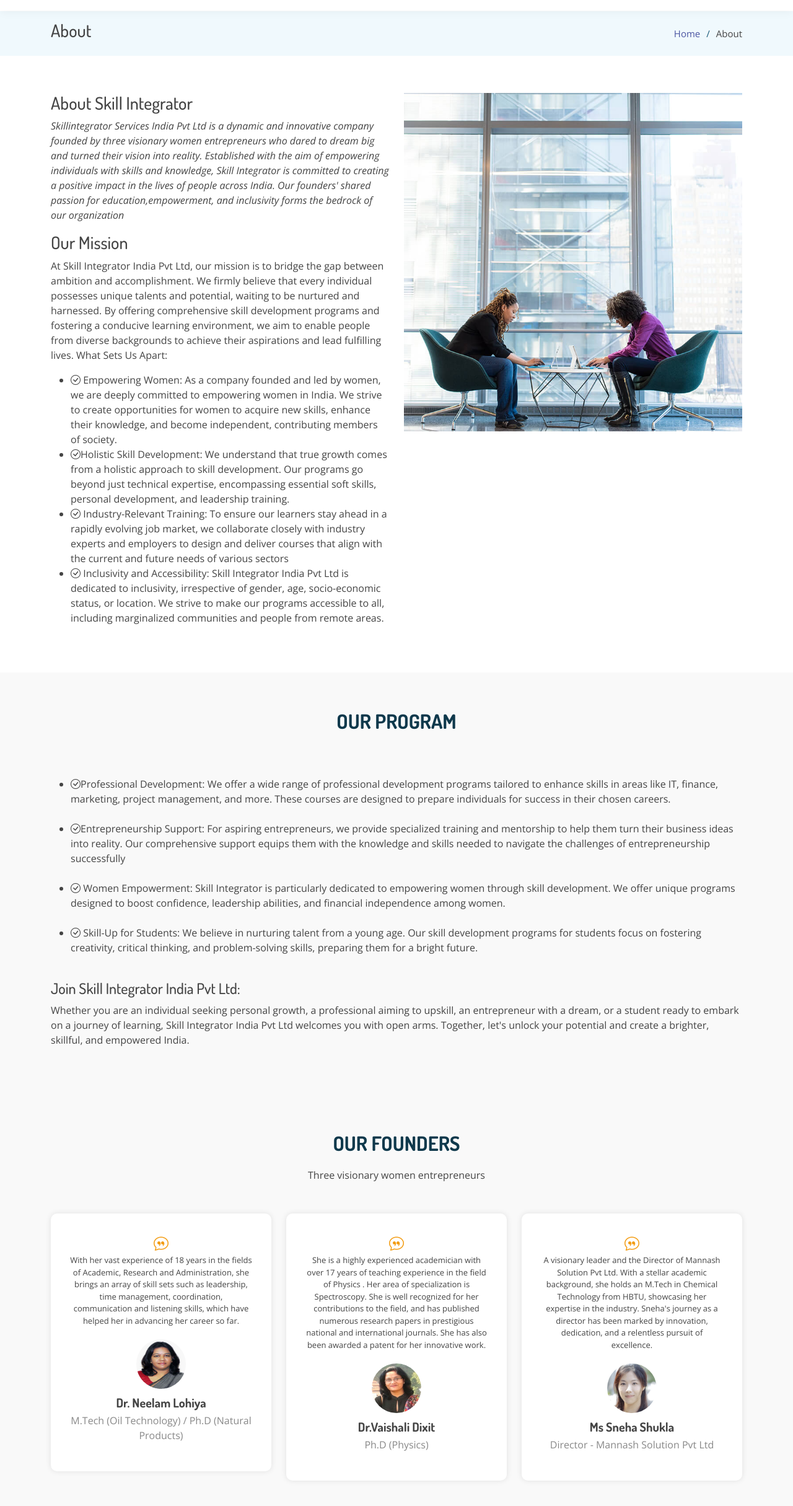
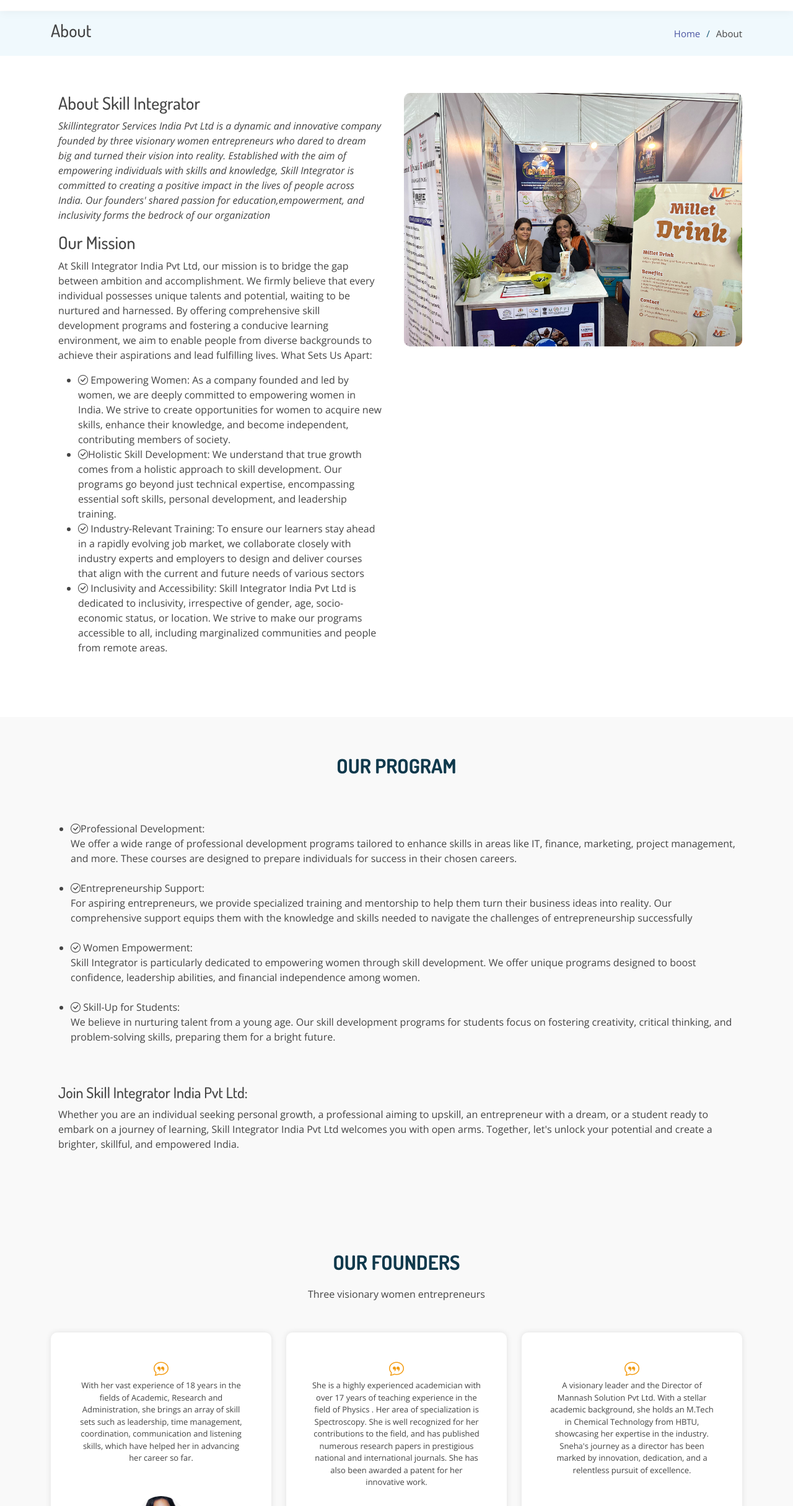
Before and after one commit to SahilAli8808/SkillsIntegrator-Services-India-Pvt-Ltd, a plain HTML site: page about.html in a window 1280 px wide. Shown: the part 66-2496 px from the top of the page at 62% size. Drawn offline with nearby package versions, Linux system fonts and the light colour scheme.

Commit message:
udpdated about section

```diff
--- a/about.html
+++ b/about.html
@@ -167,9 +167,38 @@
         <div class="container">
           <div class="row">
             <div class="col-lg-6 order-1 order-lg-2">
-              <img src="assets/img/about.jpg" class="img-fluid" alt="" />
+              <div id="carouselExampleInterval" class="carousel slide" data-bs-ride="carousel">
+                <div class="carousel-inner">
+                  <div class="carousel-item active" data-bs-interval="1000">
+                    <img src="./assets/img/gallery/gallery-1.jpeg" class="d-block w-100" alt="...">
+                  </div>
+                  <div class="carousel-item" data-bs-interval="4000">
+                    <img src="./assets/img/gallery/gallery-2.jpeg" class="d-block w-100" alt="...">
+                  </div>
+                  <div class="carousel-item" data-bs-interval="4000">
+                    <img src="./assets/img/gallery/gallery-3.jpeg" class="d-block w-100" alt="...">
+                  </div>
+                  <div class="carousel-item" data-bs-interval="4000">
+                    <img src="./assets/img/gallery/gallery-4.jpeg" class="d-block w-100" alt="...">
+                  </div>
+                  <div class="carousel-item" data-bs-interval="4000">
+                    <img src="./assets/img/gallery/gallery-5.jpeg" class="d-block w-100" alt="...">
+                  </div>
+                  <div class="carousel-item" data-bs-interval="4000">
+                    <img src="./assets/img/gallery/gallery-6.jpeg" class="d-block w-100" alt="...">
+                  </div>
+                </div>
+                <button class="carousel-control-prev" type="button" data-bs-target="#carouselExampleInterval" data-bs-slide="prev">
+                  <span class="carousel-control-prev-icon" aria-hidden="true"></span>
+                  <span class="visually-hidden">Previous</span>
+                </button>
+                <button class="carousel-control-next" type="button" data-bs-target="#carouselExampleInterval" data-bs-slide="next">
+                  <span class="carousel-control-next-icon" aria-hidden="true"></span>
+                  <span class="visually-hidden">Next</span>
+                </button>
+              </div>
             </div>
-            <div class="col-lg-6 pt-4 pt-lg-0 order-2 order-lg-1 content">
+            <div class="col-lg-6 pt-4 pt-lg-0 order-2 order-lg-1 content p-4">
               <h3>About Skill Integrator</h3>
               <p class="fst-italic">
                 Skillintegrator Services India Pvt Ltd is a dynamic and innovative company founded by three visionary
@@ -213,24 +242,24 @@
 
             <ul>
               <li>
-                <i class="bi bi-check-circle"></i>Professional Development: We offer a wide range of professional development programs tailored to enhance skills in areas like IT, finance, marketing, project management, and more. These courses are designed to prepare individuals for success in their chosen careers.
+                <i class="bi bi-check-circle"></i>Professional Development: <br> We offer a wide range of professional development programs tailored to enhance skills in areas like IT, finance, marketing, project management, and more. These courses are designed to prepare individuals for success in their chosen careers.
               </li>
               <br>
               <li>
-                <i class="bi bi-check-circle"></i>Entrepreneurship Support: For aspiring entrepreneurs, we provide specialized training and mentorship to help them turn their business ideas into reality. Our comprehensive support equips them with the knowledge and skills needed to navigate the challenges of entrepreneurship successfully
+                <i class="bi bi-check-circle"></i>Entrepreneurship Support: <br> For aspiring entrepreneurs, we provide specialized training and mentorship to help them turn their business ideas into reality. Our comprehensive support equips them with the knowledge and skills needed to navigate the challenges of entrepreneurship successfully
               </li>
               <br>
               <li>
-                <i class="bi bi-check-circle"></i> Women Empowerment: Skill Integrator is particularly dedicated to empowering women through skill development. We offer unique programs designed to boost confidence, leadership abilities, and financial independence among women.
+                <i class="bi bi-check-circle"></i> Women Empowerment: <br> Skill Integrator is particularly dedicated to empowering women through skill development. We offer unique programs designed to boost confidence, leadership abilities, and financial independence among women.
               </li>
               <br>
               <li>
-                <i class="bi bi-check-circle"></i> Skill-Up for Students: We believe in nurturing talent from a young age. Our skill development programs for students focus on fostering creativity, critical thinking, and problem-solving skills, preparing them for a bright future.
+                <i class="bi bi-check-circle"></i> Skill-Up for Students: <br> We believe in nurturing talent from a young age. Our skill development programs for students focus on fostering creativity, critical thinking, and problem-solving skills, preparing them for a bright future.
               </li>
             </ul>
           </div>
           <br>
-          <div class="container">
+          <div class="container p-4">
             <h4>Join Skill Integrator India Pvt Ltd:</h4>
             <p>Whether you are an individual seeking personal growth, a professional aiming to upskill, an entrepreneur with a dream, or a student ready to embark on a journey of learning, Skill Integrator India Pvt Ltd welcomes you with open arms. Together, let's unlock your potential and create a brighter, skillful, and empowered India.</p>
 
@@ -265,7 +294,7 @@
                   </p>
                 </div>
                 <div class="testimonial-author">
-                  <img
+                  <img class="img-fluid"
                     src="assets/img/testimonials/neelam_lohiya.jfif"
                     alt="Client 1"
                   />
@@ -291,7 +320,7 @@
                   </p>
                 </div>
                 <div class="testimonial-author">
-                  <img
+                  <img class="img-fluid"
                     src="assets/img/testimonials/vaishali_dixit.jpg"
                     alt="Client 2"
                   />
@@ -316,7 +345,7 @@
                   </p>
                 </div>
                 <div class="testimonial-author">
-                  <img
+                  <img class="img-fluid"
                     src="assets/img/testimonials/testimonials-2.jpg"
                     alt="Client 3"
                   />
--- a/assets/css/style.css
+++ b/assets/css/style.css
@@ -1541,12 +1541,15 @@
   padding: 30px;
   box-shadow: 0 0 10px rgba(0, 0, 0, 0.1); /* Add a subtle box shadow */
   border-radius: 10px;
+  min-height: 490px;
 }
 
 .testimonial-text {
+  padding: 10px;
   font-size: 18px;
-  margin-bottom: 20px;
+  margin-bottom: 25px;
   text-align: center;
+  min-height: max-content;
 }
 
 .testimonial-text i {
@@ -1555,15 +1558,15 @@
   color: #f39c12; /* Use a nice color for the quote icon */
 }
 
-.testimonial-author {
+.testimonial-author{
   text-align: center;
 }
 
 .testimonial-author img {
+  border-radius: 50%;
   width: 80px;
   height: 80px;
-  border-radius: 50%;
-  margin: 0 auto 10px;
+  object-fit: cover;
 }
 
 .testimonial-author h5 {
@@ -1592,3 +1595,6 @@
   max-height: 200px !important;
   object-fit: cover;
 }
+.carousel-item{
+  max-height: 500px;
+}
```
Also changed, not shown: assets/img/gallery/gallery-1.jpeg (added), assets/img/gallery/gallery-1.jpg (deleted), assets/img/gallery/gallery-2.jpg (deleted), assets/img/gallery/gallery-3.jpeg (added), assets/img/gallery/gallery-3.jpg (deleted), assets/img/gallery/gallery-4.jpeg (added), assets/img/gallery/gallery-4.jpg (deleted), assets/img/gallery/gallery-5.jpeg (added), assets/img/gallery/gallery-5.jpg (deleted), assets/img/gallery/gallery-6.jpg (deleted), assets/img/gallery/gallery-7.jpg (deleted), assets/img/gallery/gallery-8.jpg (deleted), 2 other files.
